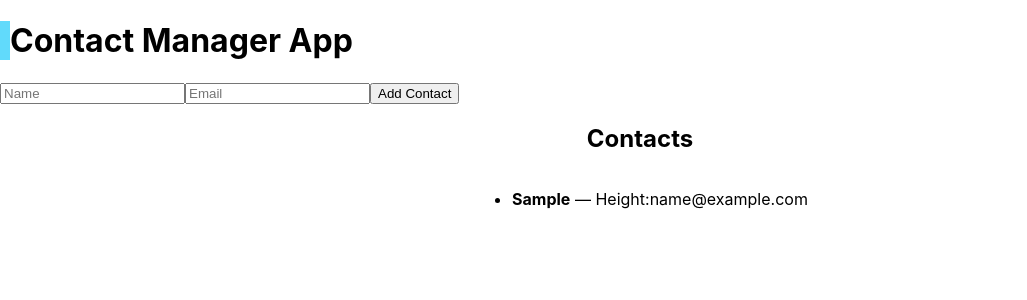
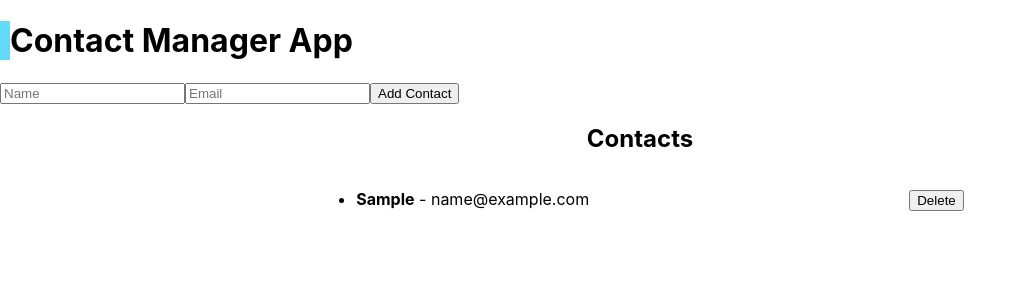
Before and after one commit to AbdallahDaradke/contactManager, a React (Create React App) app: page / in a window 1280 px wide. Both pictures are taken after typing "Sample", "name@example.com" into the empty fields and a click on the button "Add Contact". Shown: the top 300 px of the page, without its empty margins (0-1027 px from the left). Built offline with nearby package versions, Linux system fonts and the light colour scheme.

Commit message:
adjust contact list and add delete button to it and add the delete button logic(handleDelete function)

```diff
--- a/src/App.js
+++ b/src/App.js
@@ -23,7 +23,7 @@ function App() {
     <div>
       <h1 className="app-header">Contact Manager App</h1>
       <ContactForm addContact={addContact} />
-      <ContactList contact={contact} />
+      <ContactList contact={contact} setContact={setContact} />
     </div>
   );
 }
--- a/src/components/ContactItem.js
+++ b/src/components/ContactItem.js
@@ -1,10 +1,12 @@
 import React, { useEffect } from "react";
 
-function ContactItem({ singleContact }) {
+function ContactItem({ singleContact, onDelete }) {
   return (
     <li>
-      <strong>{singleContact.ContactName}</strong> — Height:
-      {singleContact.Email}
+      <strong>{singleContact.ContactName}</strong> - {singleContact.Email}
+      <button className="btn" onClick={onDelete}>
+        Delete
+      </button>
     </li>
   );
 }
--- a/src/components/ContactList.js
+++ b/src/components/ContactList.js
@@ -2,21 +2,33 @@ import React from "react";
 import "./css/ContactList.css";
 import ContactItem from "./ContactItem";
 function ContactList(props) {
+  const handleDelete = (index) => {
+    const updatedContacts = [...props.contact];
+    updatedContacts.splice(index, 1);
+    props.setContact(updatedContacts);
+  };
+
   return (
     <div className="contact-list-container">
       <h2 className="contact-list-header">Contacts</h2>
       <ul>
         {props.contact.map((singleContact, index) => (
-          <ContactItem singleContact={singleContact} key={index} />
+          <ContactItem
+            singleContact={singleContact}
+            key={index}
+            onDelete={() => {
+              handleDelete(index);
+            }}
+          />
         ))}
       </ul>
+
       {/* <div className="contact-list">
         <div className="contact-info">
           <p className="contact-para">ContactName:</p>
           <p className="contact-para">Email:</p>
         </div>
 
-        <button className="btn">Delete</button>
       </div> */}
     </div>
   );
```
